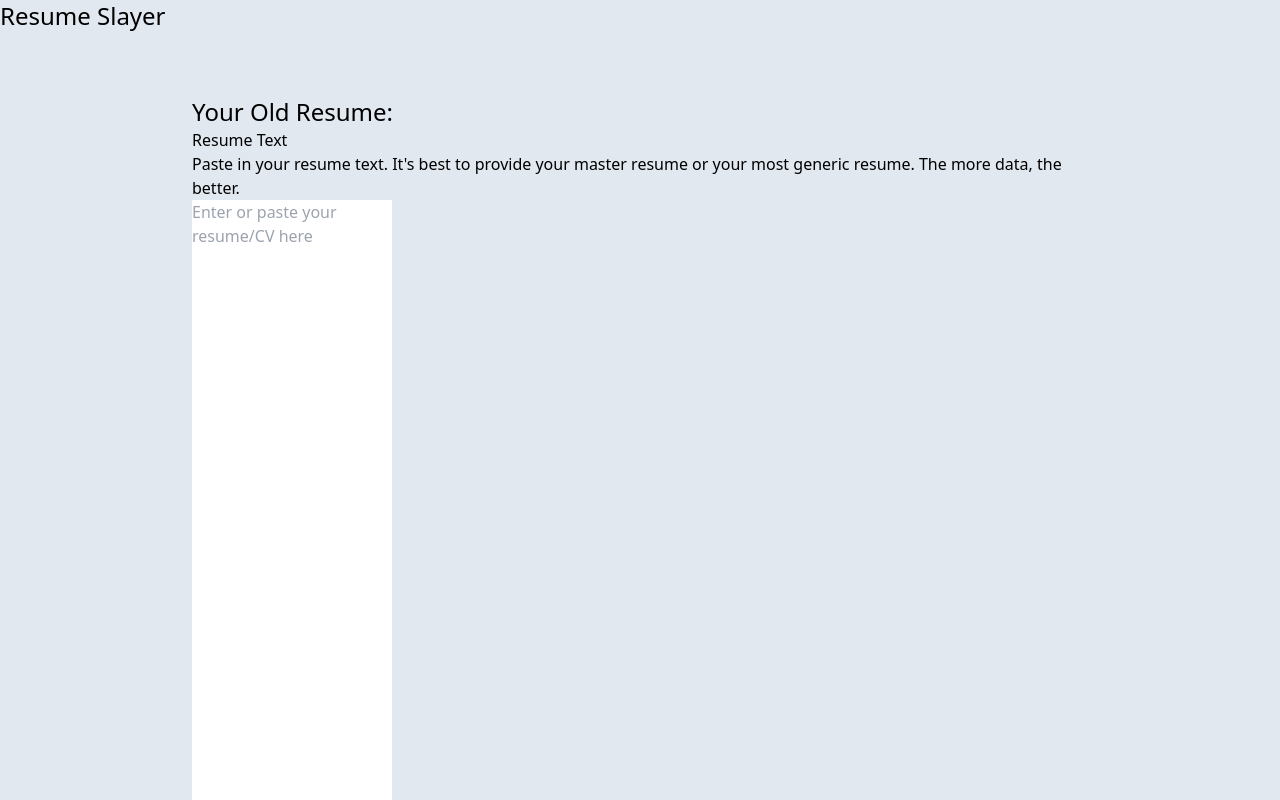
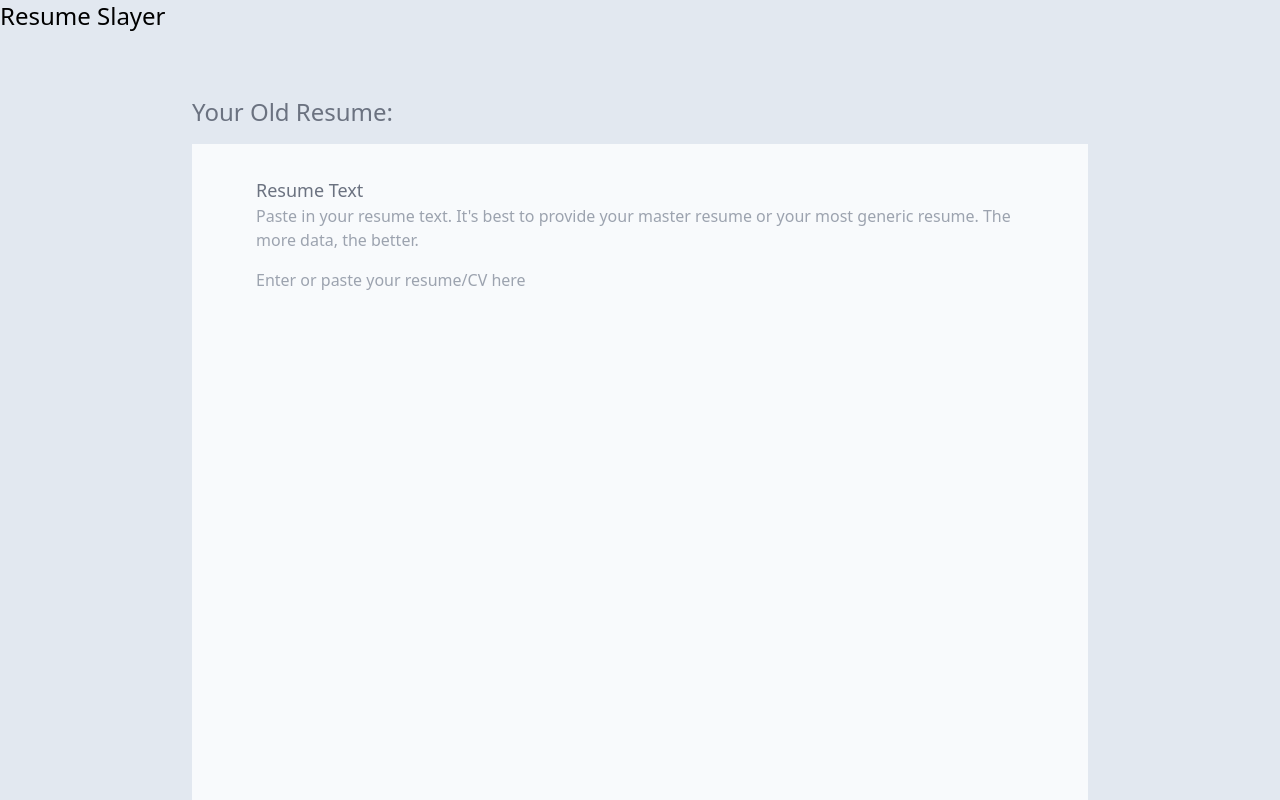
Before and after one commit to PoorRican/ResumeSlayerApp, a React (Create React App) app: page / in a window 1280 px wide. Shown: the top 800 px of the page. Built offline with nearby package versions, Linux system fonts and the light colour scheme.

Commit message:
Fix tailwind config for restructure

```diff
--- a/tailwind.config.js
+++ b/tailwind.config.js
@@ -3,7 +3,7 @@
 module.exports = {
   content: [
     "./src/*.{js,jsx,ts,tsx}",
-    "./src/components/*.{js,jsx,ts,tsx}",
+    "./src/app/**/*.{js,jsx,ts,tsx}",
     './public/index.html',
 
   ],
```
